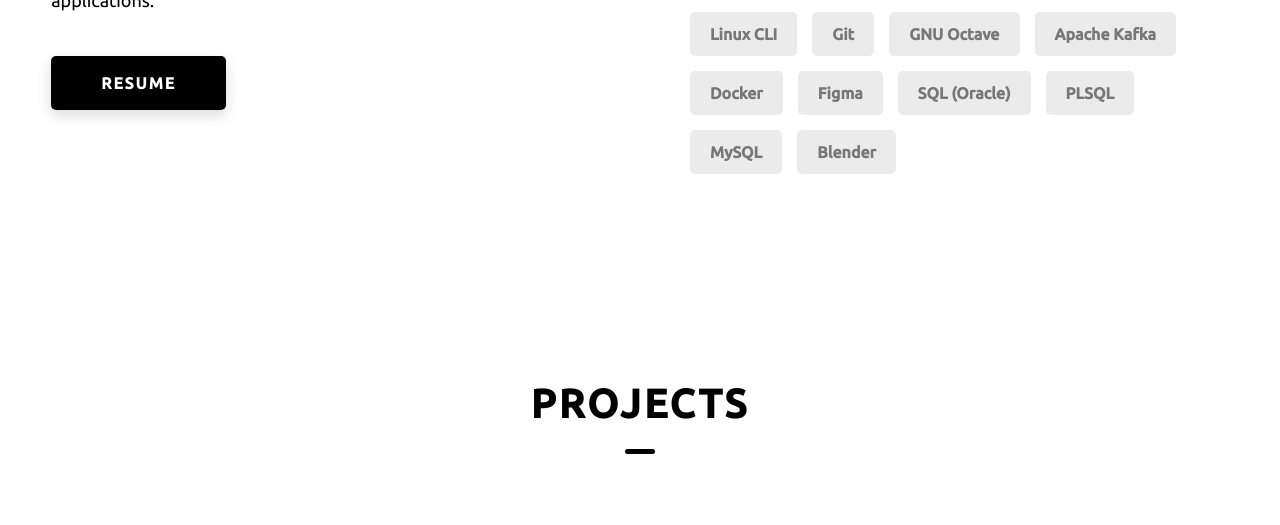
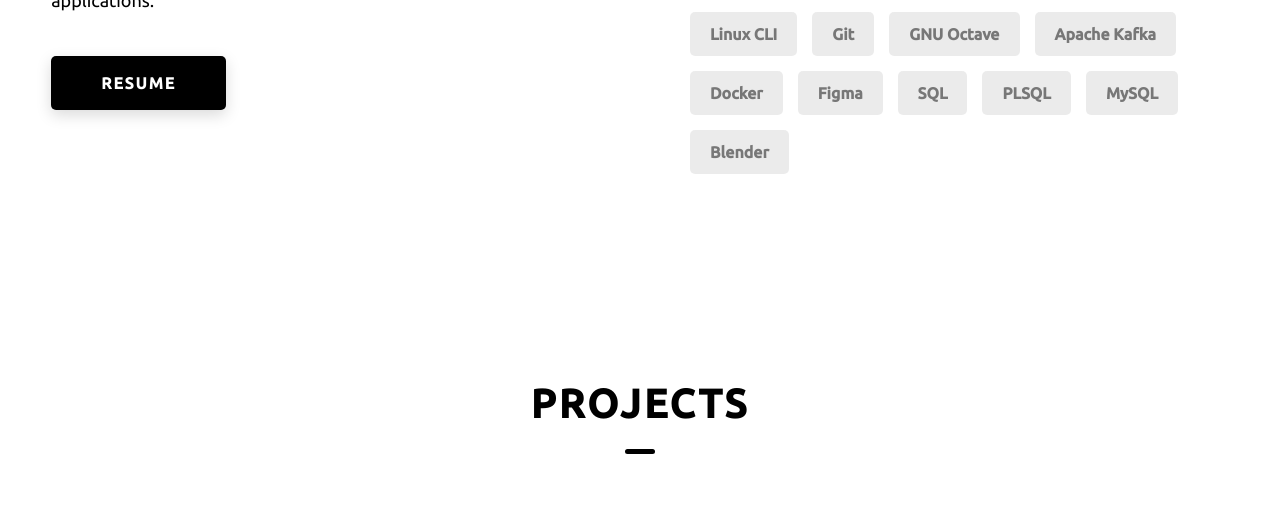
Before and after one commit to neilmonastiri/neilmonastiri.github.io, a plain HTML site: page index.html in a window 1280 px wide. Shown: the part 1248-1773 px from the top of the page. Drawn offline with Linux system fonts and the light colour scheme.

Commit message:
updated resume

```diff
--- a/index.html
+++ b/index.html
@@ -102,7 +102,7 @@
                         <div class="skills__skill">Apache Kafka</div>
                         <div class="skills__skill">Docker</div>
                         <div class="skills__skill">Figma</div>
-                        <div class="skills__skill">SQL (Oracle)</div>
+                        <div class="skills__skill">SQL</div>
                         <div class="skills__skill">PLSQL</div>
                         <div class="skills__skill">MySQL</div>
                         <div class="skills__skill">Blender</div>
```
Also changed, not shown: 1 other file.
